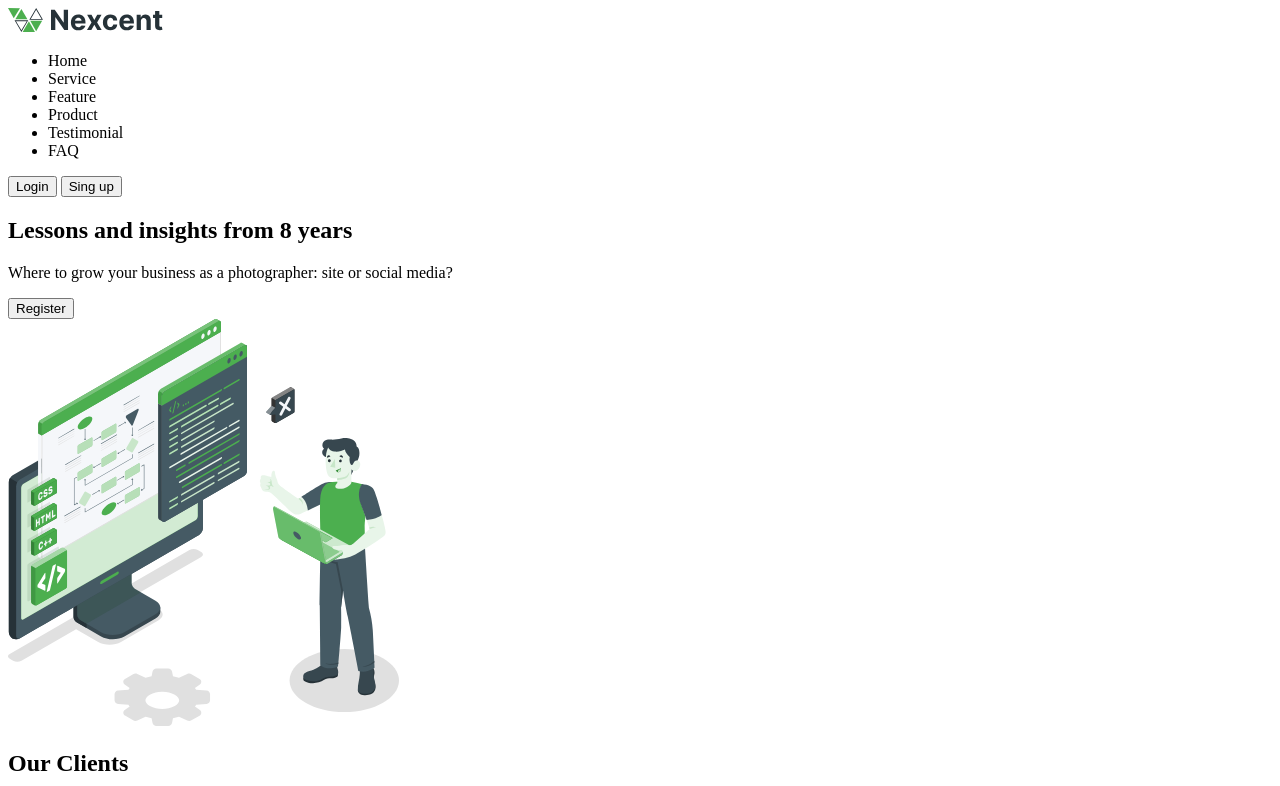
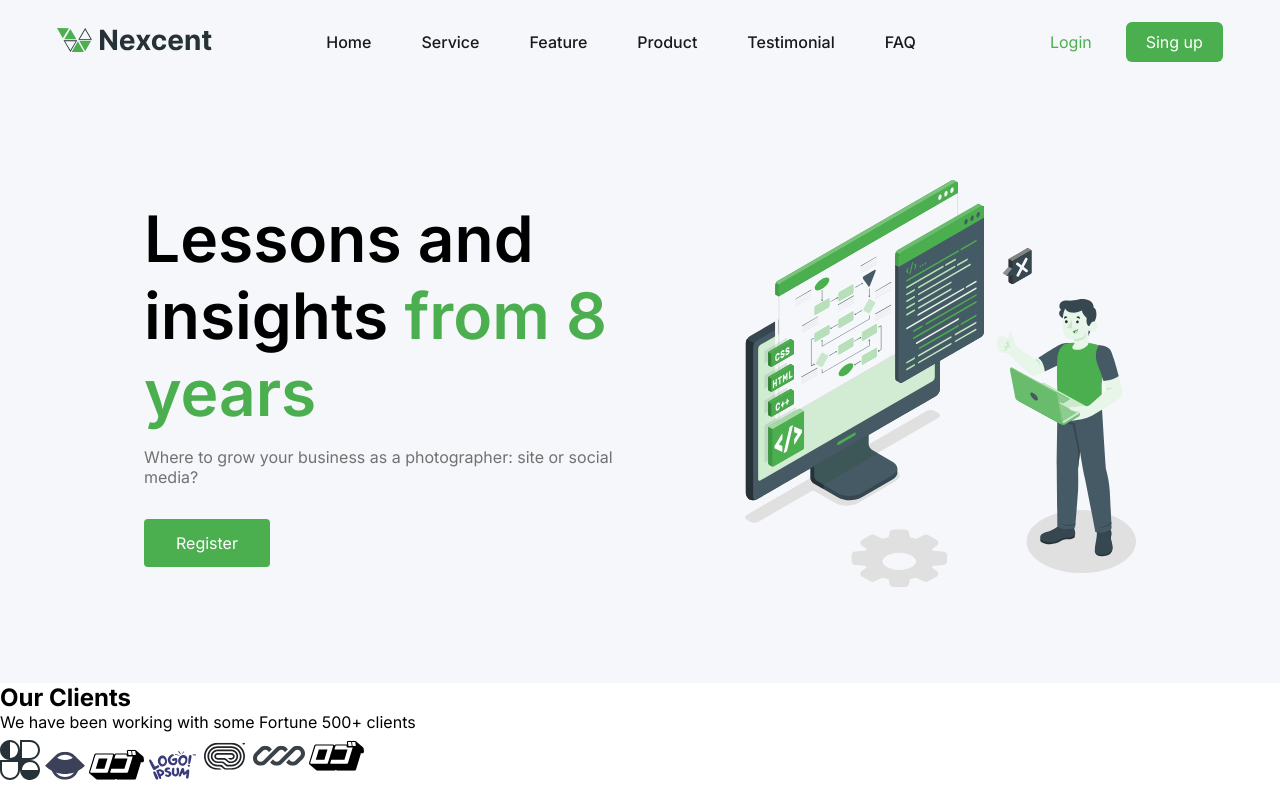
Before and after one commit to Igor-Gabriiel/Nextcent, a plain HTML site: page index.html in a window 1280 px wide. Shown: the top 786 px of the page. Drawn offline with Linux system fonts and the light colour scheme.

Commit message:
feat/star-css

```diff
--- a/index.html
+++ b/index.html
@@ -3,34 +3,36 @@
 <head>
     <meta charset="UTF-8">
     <meta name="viewport" content="width=device-width, initial-scale=1.0">
-    <title>Document</title>
+    <link rel="stylesheet" href="style.css">
+    <title>Nextcent</title>
 </head>
 <body>
-    <nav>
-        <div><img src="/assets/logo.svg" alt="logo"></div>
+    <nav class="
+    navbar">
+        <div class="nav__logo"><img src="/assets/logo.svg" alt="logo"></div>
         <div>
-            <ul>
-                <li>Home</li>
-                <li>Service</li>
-                <li>Feature</li>
-                <li>Product</li>
-                <li>Testimonial</li>
-                <li>FAQ</li>
+            <ul class="nav__menu">
+                <li><a class="nav__menu__link" href="">Home</a></li>
+                <li><a class="nav__menu__link" href="">Service</a></li>
+                <li><a class="nav__menu__link" href="">Feature</a></li>
+                <li><a class="nav__menu__link" href="">Product</a></li>
+                <li><a class="nav__menu__link" href="">Testimonial</a></li>
+                <li><a class="nav__menu__link" href="">FAQ</a></li>
             </ul>
         </div>
-        <div>
-            <button>Login</button>
-            <button>Sing up</button>
+        <div class="nav__buttons">
+            <a class="button__login" href="">Login</a>
+            <a class="button__sign" href="">Sing up</a>
         </div>
     </nav>
     <main>
-        <section>
-            <div>
-                <h1>Lessons and insights <span>from 8 years</span></h1>
-                <p>Where to grow your business as a photographer: site or social media?</p>
-                <button>Register</button>
+        <section class="hero">
+            <div class="hero__content">
+                    <h1 class="hero__title">Lessons and insights <span class="strong">from 8 years</span></h1>
+                    <p class="hero__text">Where to grow your business as a photographer: site or social media?</p>
+                <a class="hero__button" href="">Register</a>
             </div>
-            <div><img src="assets/computer-person.svg" alt="computer-person"></div>
+            <div class="hero__image"><img src="assets/computer-person.svg" alt="computer-person"></div>
         </section>
         <section>
             <div>
@@ -207,7 +209,7 @@
         <img src="assets/social-instagram.svg" alt="instagram">
         <img src="assets/social-design.svg" alt="design">
         <img src="assets/social-x.svg" alt="x">
-        <img src="assets/social-youtube.png" alt="youtube">
+        <img src="assets/social-youtube.svg" alt="youtube">
         </div>
         <div>
             <h3>Company</h3>
--- a/style.css
+++ b/style.css
@@ -1,6 +1,6 @@
 @import url('https://fonts.googleapis.com/css2?family=Inter:ital,opsz,wght@0,14..32,100..900;1,14..32,100..900&display=swap');
 
-.root {
+:root {
 
     /*background color */
 
@@ -10,6 +10,7 @@
 
     /*text color*/
 
+    --text-color-menu: #18191F;
     --text-color-title: #4D4D4D;
     --text-color-suport: #717171;
     --text-color-highlight: #4CAF4F;
@@ -21,6 +22,152 @@
 
     /*text font*/
 
-    --text-font-title: 'Inter';
+    --text-font-family: "Inter", sans-serif;
+
+    /*text font size*/
+
+    --text-font-size-h1: 4rem;
+    --text-font-size-title: 2.25rem;
+    --text-font-size-subtitle: 1rem;
+    --text-font-size-information: 0.875rem;
+    --text-font-size-topics: 1.75rem;
+    --text-font-size-button: 1rem;
+    --text-font-size-cards: 1.25rem;
+
+    /*button color*/
+
+    --button-color:#4CAF4F;
+
+      /* Font Weights */
+    --font-weight-regular: 400;
+    --font-weight-medium: 500;
+    --font-weight-semibold: 600;
+    --font-weight-bold: 700;
+
+    /* line heights */
+
+    --line-height-menu: 5.25rem;
+    --line-height-hero: 4.75rem;
+    --line-height-footer-headline: 4.75rem;
+    --line-height-section-title: 2.75rem;
+    --line-height-topic: 2.25rem;
+    --line-height-card-title: 1.75rem;
+    --line-height-body: 1.5rem;
+    --line-height-caption: 1.25rem;
 
 }
+
+* {
+    font-family: var(--text-font-family);
+    margin: 0;
+    padding: 0;
+    box-sizing: border-box;
+}
+
+.navbar {
+    background-color: var(--color-secondary);
+    display: flex;
+    justify-content: space-around;
+    align-items: center;
+    height: var(--line-height-menu);
+}
+
+.nav__menu {
+    display: flex;
+    flex-direction: row;
+    list-style: none;
+    gap: 3.125rem;
+}
+
+.nav__menu__link {
+    display: inline-flex;
+    color: var(--text-color-menu);
+    text-decoration: none;
+    font-size: var(--text-font-size-subtitle);
+    font-style: normal;
+    font-weight: var(--font-weight-medium);
+    line-height: var(--line-height-body);
+}
+
+.buttons {
+    text-decoration: none;
+}
+
+.nav__buttons {
+    display: inline-flex;
+    align-items: flex-start;
+    gap: 0.875rem;
+}
+
+.button__login {
+    display: flex;
+    padding: 0.625rem 1.25rem;
+    align-items: center;
+    text-decoration: none;
+    gap: 0.625rem;
+    border: none;
+    background: none;
+    color: var(--text-color-highlight);
+}
+
+.button__sign {
+    display: flex;
+    padding: 0.625rem 1.25rem;
+    align-items: center;
+    text-decoration: none;
+    gap: 0.625rem;
+    border-radius: 0.375rem;
+    border: none;
+    color: var(--text-color-button);
+    background-color: var(--button-color);
+}
+
+.hero {
+    display: flex;
+    justify-content: space-around;
+    flex-direction: row;    gap: 6.5rem;
+    align-self: stretch;
+    padding: 6rem 9rem;
+    background-color: var(--color-secondary);
+}
+
+.hero__content {
+    display: flex;
+    flex-direction: column;
+    justify-content: center;
+    align-items: flex-start;
+   }
+
+.hero__title {
+    font-size: var(--text-font-size-h1);
+    font-weight: var(--font-weight-semibold);
+    margin-bottom: 1rem;
+}
+
+.strong {
+    color: var(--text-color-highlight);
+}
+
+.hero__text {
+    font-size: var(--text-font-size-subtitle);
+    color: var(--text-color-suport);
+    margin-bottom: 2rem;
+}
+
+.hero__button {
+    display: flex;
+    padding: 0.875rem 2rem;
+    align-items: center;
+    text-decoration: none;
+    gap: 0.625rem;
+    border-radius: 0.25rem;
+    border: none;
+    color: var(--text-color-button);
+    background-color: var(--button-color);
+}
+
+.hero__image {
+    display: flex;
+    justify-content: center;
+    align-items: center;
+}
```
Also changed, not shown: assets/social-youtube.png (deleted), assets/social-youtube.svg (added).
